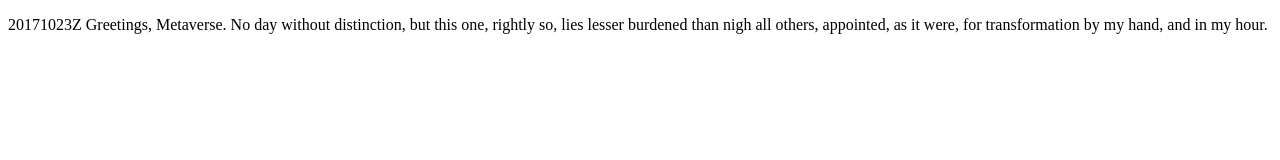
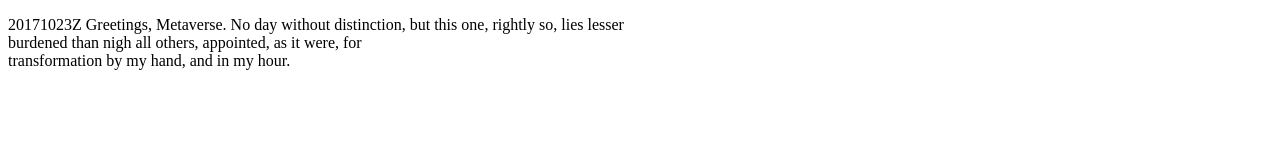
Before and after one commit to jpt4/jpt4.github.io, a plain HTML site: page index.html in a window 1280 px wide. Drawn offline with Linux system fonts and the light colour scheme.

Commit message:
Break lines.

```diff
--- a/index.html
+++ b/index.html
@@ -6,9 +6,9 @@
 
 Greetings, Metaverse.
 
-No day without distinction, but this one, rightly so, lies lesser
-burdened than nigh all others, appointed, as it were, for
-transformation by my hand, and in my hour.
+No day without distinction, but this one, rightly so, lies lesser<br>
+burdened than nigh all others, appointed, as it were, for<br>
+transformation by my hand, and in my hour.<br>
 </p>
 </body>
 </html>
```
